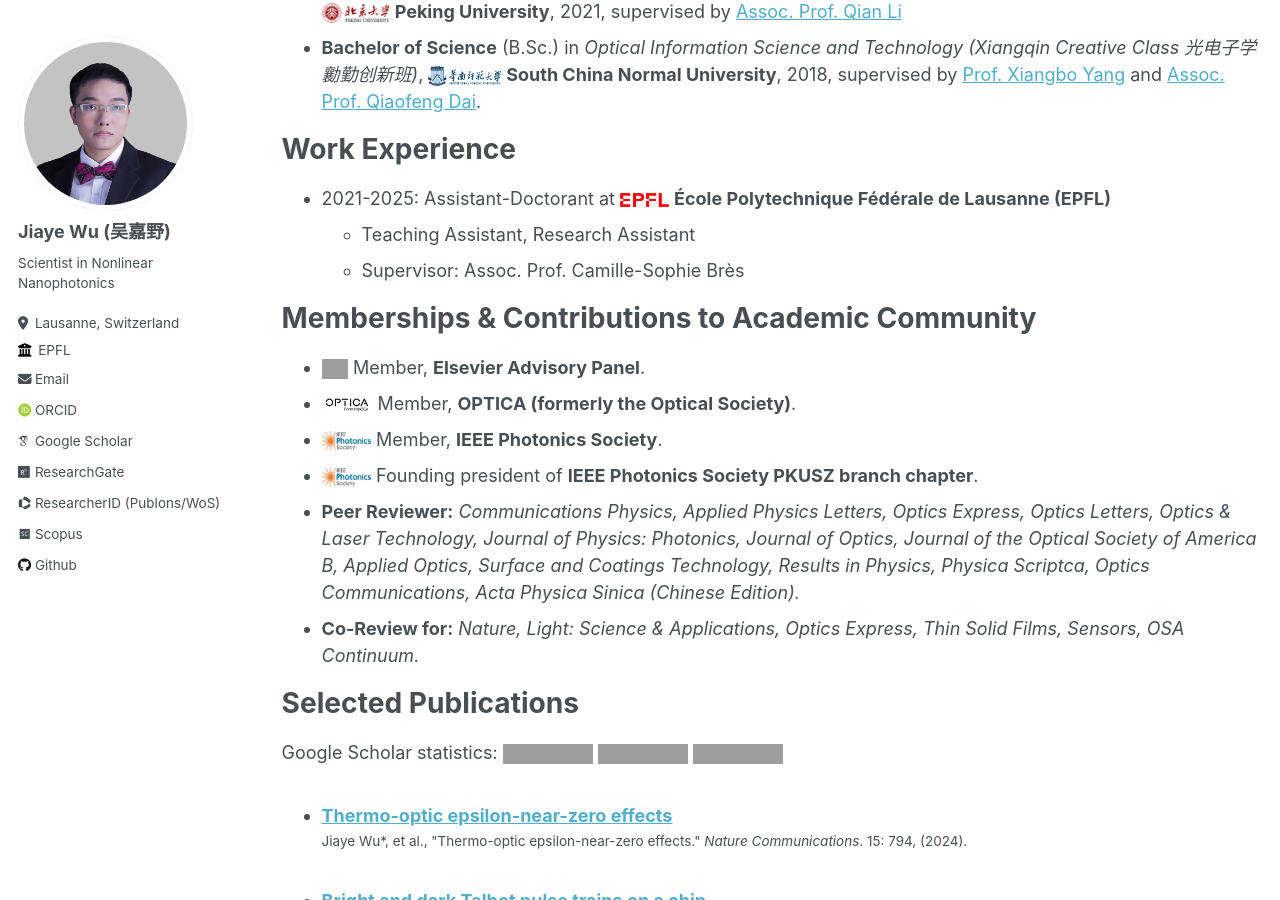
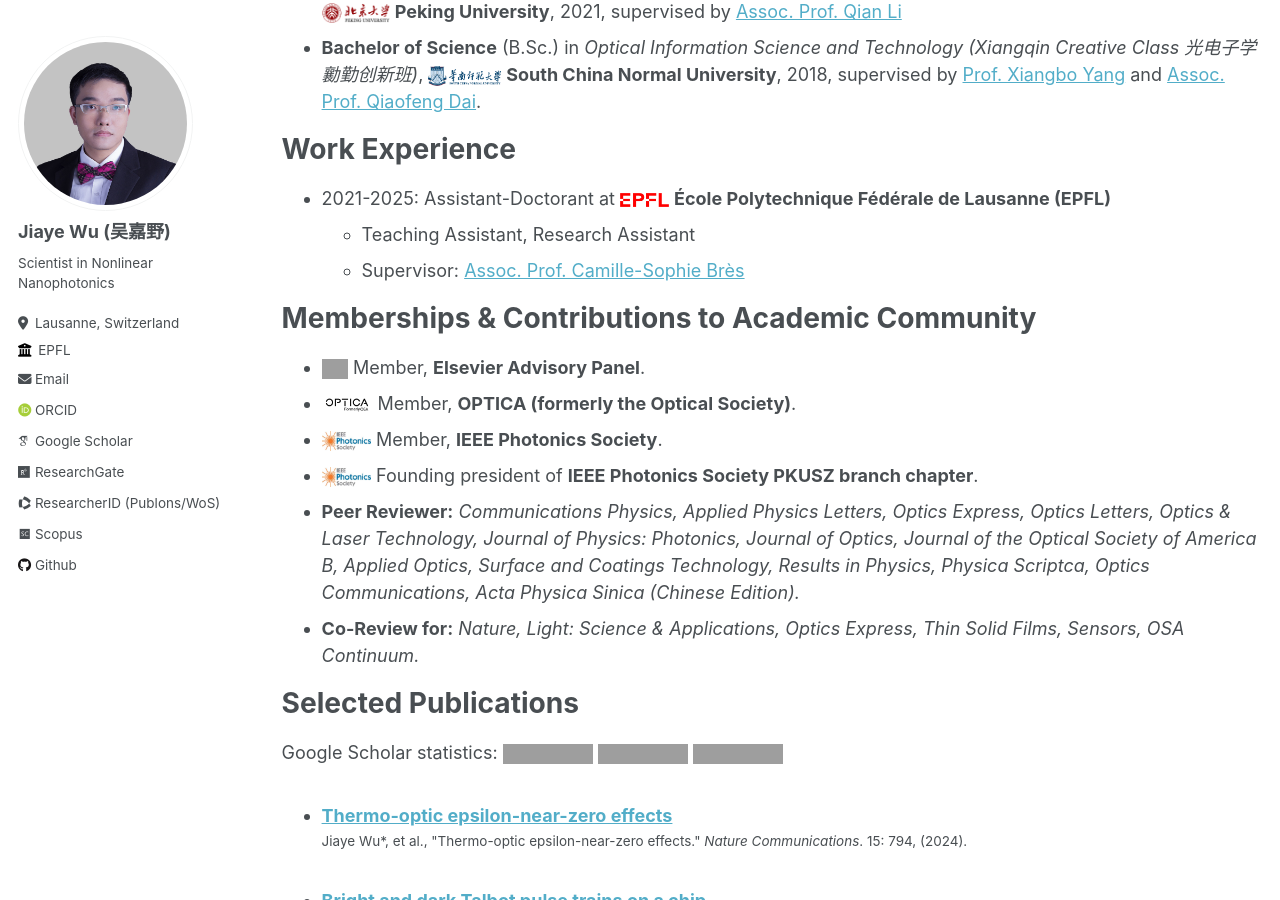
Before and after one commit to jiaye-wu/academicpages-version, a Jekyll site: the page built from _pages/cv.md, in a window 1280 px wide and 900 px high, scrolled down 351 px. Built offline with Jekyll 4.4.1, drawn with Linux system fonts in a browser that asks for light colours; some web fonts are replaced; some of the changed lines change nothing that is shown; grey boxes are pictures that could not be loaded.

Commit message:
Update cv.md

```diff
--- a/_pages/cv.md
+++ b/_pages/cv.md
@@ -21,7 +21,7 @@ Work Experience
 * 2021-2025: Assistant-Doctorant at <img src="/images/EPFL.png" style="height: 0.8em; "> **École Polytechnique Fédérale de Lausanne (EPFL)**
   <!-- * École Polytechnique Fédérale de Lausanne (EPFL) -->
   * Teaching Assistant, Research Assistant
-  * Supervisor: Assoc. Prof. Camille-Sophie Brès
+  * Supervisor: [Assoc. Prof. Camille-Sophie Brès](https://people.epfl.ch/camille.bres/?lang=en)
 
 <!-- * Fall 2015: Research Assistant
   * Github University
```
